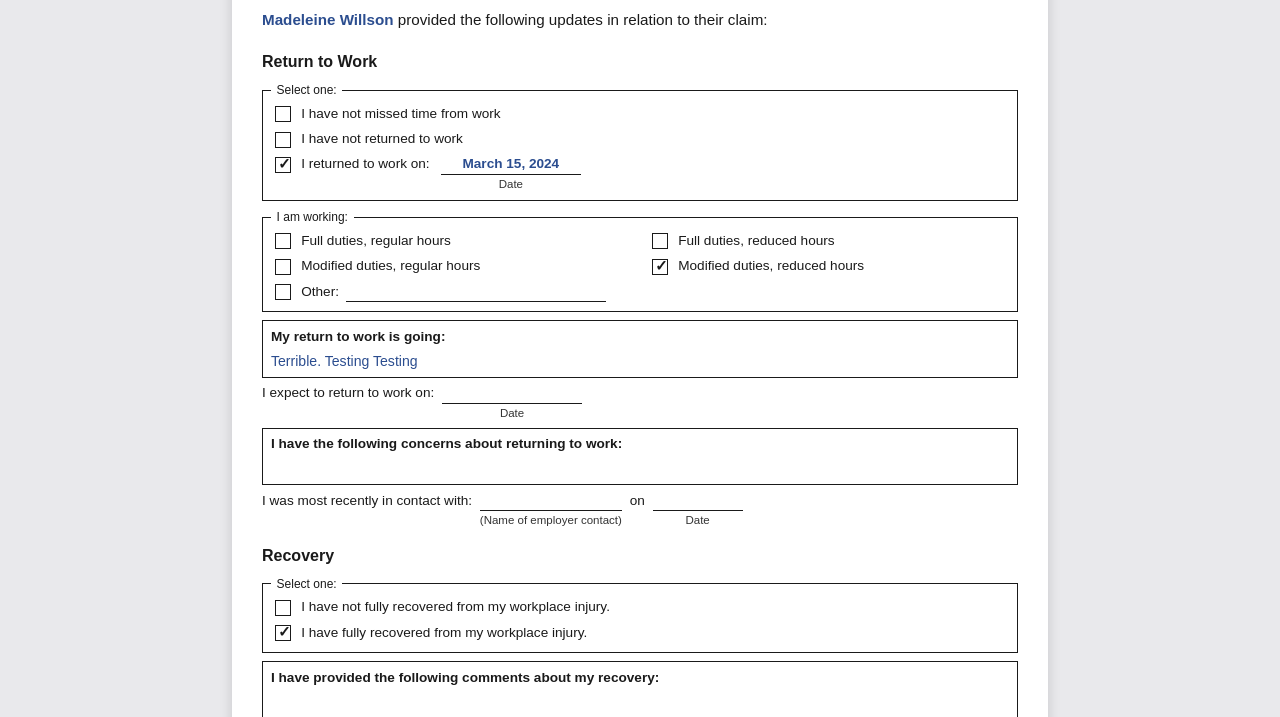
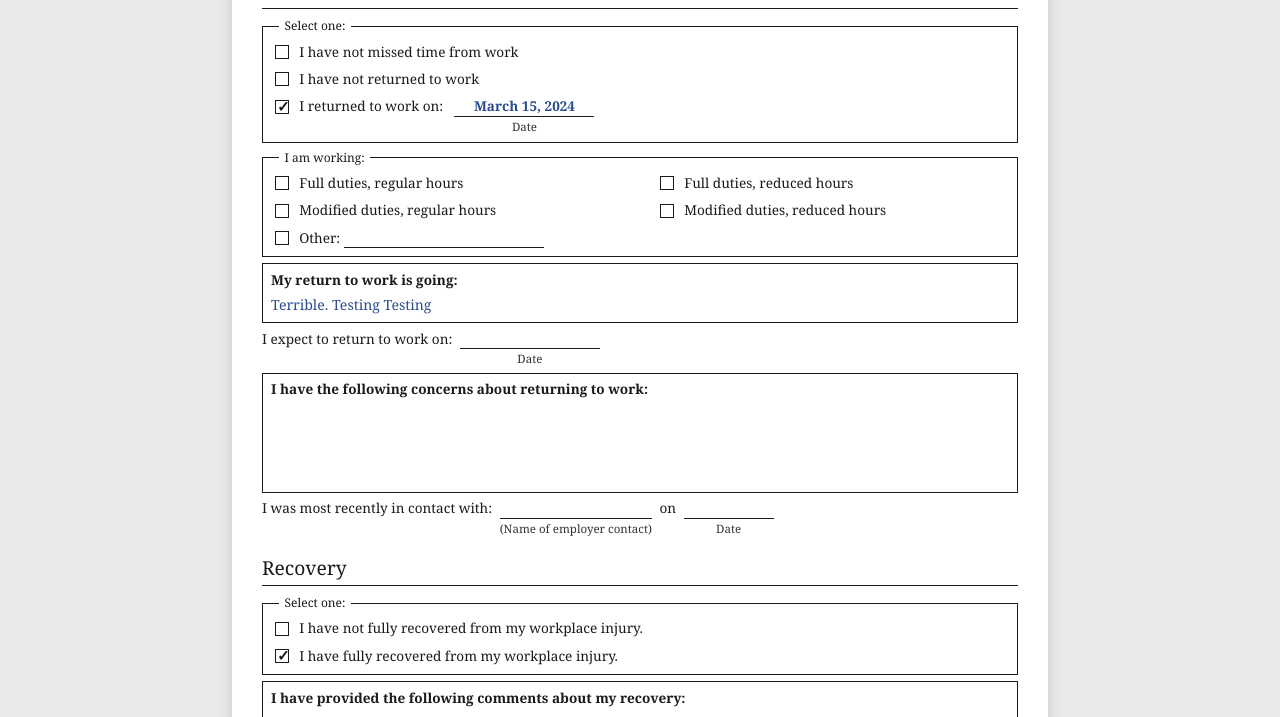
Before and after one commit to parnika0110/Diona, a plain HTML site: page worker-progress-report/index.html in a window 1280 px wide. Shown: the part 265-982 px from the top of the page. Drawn offline with Linux system fonts and the light colour scheme.

Commit message:
Final pass: Rebuild to exactly match reference PDF

```diff
--- a/worker-progress-report/index.html
+++ b/worker-progress-report/index.html
@@ -56,7 +56,7 @@
     <section class="form-section">
       <h2>Return to Work</h2>
 
-      <fieldset class="checkbox-grid" id="rtw-status-group">
+      <fieldset class="checkbox-grid">
         <legend>Select one:</legend>
         <label class="checkbox-line">
           <input type="checkbox" disabled id="cb-not-missed" />
@@ -76,19 +76,25 @@
         </label>
       </fieldset>
 
-      <fieldset class="checkbox-grid two-col" id="working-arrangement-group">
+      <fieldset class="checkbox-grid">
         <legend>I am working:</legend>
-        <label class="checkbox-line"><input type="checkbox" disabled id="cb-full-regular" /> Full duties, regular hours</label>
-        <label class="checkbox-line"><input type="checkbox" disabled id="cb-full-reduced" /> Full duties, reduced hours</label>
-        <label class="checkbox-line"><input type="checkbox" disabled id="cb-mod-regular" /> Modified duties, regular hours</label>
-        <label class="checkbox-line"><input type="checkbox" disabled id="cb-mod-reduced" /> Modified duties, reduced hours</label>
-        <label class="checkbox-line other-line">
-          <input type="checkbox" disabled id="cb-working-other" /> Other:
-          <span class="fill-line long" id="working-other-text"><!-- injected --></span>
-        </label>
+        <div style="display: flex; gap: 2rem;">
+          <div style="display: flex; flex-direction: column; gap: 0.5rem; flex: 1;">
+            <label class="checkbox-line"><input type="checkbox" disabled id="cb-full-duties" /> Full duties, regular hours</label>
+            <label class="checkbox-line"><input type="checkbox" disabled id="cb-modified-duties-regular" /> Modified duties, regular hours</label>
+            <label class="checkbox-line other-line">
+              <input type="checkbox" disabled id="cb-other" />
+              <span>Other: <span class="fill-line" style="min-width: 200px;" id="other-desc"><!-- injected --></span></span>
+            </label>
+          </div>
+          <div style="display: flex; flex-direction: column; gap: 0.5rem; flex: 1;">
+            <label class="checkbox-line"><input type="checkbox" disabled id="cb-full-duties-reduced" /> Full duties, reduced hours</label>
+            <label class="checkbox-line"><input type="checkbox" disabled id="cb-modified-duties-reduced" /> Modified duties, reduced hours</label>
+          </div>
+        </div>
       </fieldset>
 
-      <div class="freeform-box">
+      <div class="freeform-box box-med">
         <p class="freeform-label">My return to work is going:</p>
         <p class="freeform-value" id="how-its-going"><!-- injected --></p>
       </div>
@@ -101,7 +107,7 @@
         </span>
       </p>
 
-      <div class="freeform-box">
+      <div class="freeform-box box-tall">
         <p class="freeform-label">I have the following concerns about returning to work:</p>
         <p class="freeform-value" id="concerns"><!-- injected --></p>
       </div>
@@ -123,13 +129,13 @@
     <!-- ---------------- RECOVERY ---------------- -->
     <section class="form-section">
       <h2>Recovery</h2>
-      <fieldset class="checkbox-grid" id="recovery-status-group">
+      <fieldset class="checkbox-grid">
         <legend>Select one:</legend>
         <label class="checkbox-line"><input type="checkbox" disabled id="cb-not-recovered" /> I have not fully recovered from my workplace injury.</label>
         <label class="checkbox-line"><input type="checkbox" disabled id="cb-fully-recovered" /> I have fully recovered from my workplace injury.</label>
       </fieldset>
 
-      <div class="freeform-box">
+      <div class="freeform-box box-tall">
         <p class="freeform-label">I have provided the following comments about my recovery:</p>
         <p class="freeform-value" id="recovery-comments"><!-- injected --></p>
       </div>
@@ -150,7 +156,7 @@
 
     <!-- ---------------- PAIN SCALE ---------------- -->
     <section class="form-section">
-      <h2>I rate my current pain/discomfort on a scale of 1-10, where 1 is no pain and 10 is severe pain out of 10.</h2>
+      <p style="font-size: 1rem; margin: 0 0 0.5rem 0;">I rate my current pain/discomfort on a scale of 1-10, <br/>where 1 is no pain and 10 is severe pain out of 10.</p>
       <div class="pain-scale" id="pain-scale">
         <!-- ten numbered boxes injected here; the matching value gets a
              "selected" class driven entirely by data.js -->
@@ -159,7 +165,7 @@
 
     <!-- ---------------- MEDICAL TREATMENT ---------------- -->
     <section class="form-section">
-      <fieldset class="checkbox-grid" id="treatment-status-group">
+      <fieldset class="checkbox-grid">
         <legend>Select one:</legend>
         <label class="checkbox-line">
           <input type="checkbox" disabled id="cb-not-continuing-treatment" />
@@ -196,19 +202,18 @@
         </span>
       </p>
 
-      <label class="checkbox-line">
-        <input type="checkbox" disabled id="cb-chiro-physio" />
+      <p class="field-line">
         I am attending a Chiropractor or Physiotherapist
         <span class="inline-field">
-          <span class="fill-line" id="treatment-frequency"><!-- injected --></span>
+          <span class="fill-line" style="min-width: 250px;" id="treatment-frequency"><!-- injected --></span>
           <span class="field-caption">(Frequency)</span>
         </span>
-      </label>
+      </p>
     </section>
 
     <!-- ---------------- MEDICATION ---------------- -->
     <section class="form-section">
-      <fieldset class="checkbox-grid" id="medication-status-group">
+      <fieldset class="checkbox-grid">
         <legend>Select one:</legend>
         <label class="checkbox-line"><input type="checkbox" disabled id="cb-not-taking-medication" /> I am not taking medication for my workplace injury.</label>
         <label class="checkbox-line">
@@ -224,12 +229,12 @@
 
     <!-- ---------------- HOME EXERCISES ---------------- -->
     <section class="form-section">
-      <fieldset class="checkbox-grid" id="exercise-status-group">
+      <fieldset class="checkbox-grid">
         <legend>Select one:</legend>
         <label class="checkbox-line"><input type="checkbox" disabled id="cb-not-doing-exercises" /> I am not doing home exercises for my workplace injury.</label>
         <label class="checkbox-line"><input type="checkbox" disabled id="cb-doing-exercises" /> I am doing home exercises for my workplace injury.</label>
       </fieldset>
-      <div class="freeform-box">
+      <div class="freeform-box box-tall">
         <p class="freeform-label">List the exercises you are doing:</p>
         <p class="freeform-value" id="exercises-list"><!-- injected --></p>
       </div>
@@ -238,13 +243,23 @@
     <!-- ---------------- OTHER INFORMATION ---------------- -->
     <section class="form-section">
       <h2>Other Information</h2>
-      <div class="freeform-box">
+      <div class="freeform-box box-tall">
         <p class="freeform-label">I would like to provide the following additional information about my claim/injury:</p>
         <p class="freeform-value" id="other-information"><!-- injected --></p>
       </div>
     </section>
 
-    <!-- ---------------- CERTIFICATION (Moved from Page 3) ---------------- -->
+    <footer class="doc-footer">
+      <span>Worker App ID: <span class="footer-app-id"><!-- injected --></span></span>
+      <span class="footer-center">Page 2 of <span class="footer-page-total"><!-- injected --></span></span>
+      <span class="footer-right">Submitted: <span class="footer-submitted"><!-- injected --></span></span>
+    </footer>
+  </main>
+
+  <!-- ===================================================================
+       PAGE 3 — certification + privacy acknowledgement
+  ==================================================================== -->
+  <main id="page-3" class="page">
     <section class="form-section certification-section">
       <p class="certification-text">
         I certify that the information given on this form is true, correct and complete to the
@@ -271,7 +286,7 @@
 
     <footer class="doc-footer">
       <span>Worker App ID: <span class="footer-app-id"><!-- injected --></span></span>
-      <span class="footer-center">Page 2 of <span class="footer-page-total"><!-- injected --></span></span>
+      <span class="footer-center">Page 3 of <span class="footer-page-total"><!-- injected --></span></span>
       <span class="footer-right">Submitted: <span class="footer-submitted"><!-- injected --></span></span>
     </footer>
   </main>
--- a/worker-progress-report/script.js
+++ b/worker-progress-report/script.js
@@ -73,7 +73,7 @@
 function renderFooters(data) {
   setText("footer-app-id", data.meta.workerAppId);
   setText("footer-submitted", data.meta.submitted);
-  setText("footer-page-total", "2");
+  setText("footer-page-total", "3");
 }
 
 function renderReturnToWork(data) {
--- a/worker-progress-report/style.css
+++ b/worker-progress-report/style.css
@@ -17,18 +17,36 @@
   box-sizing: border-box;
 }
 
+fieldset {
+  border: none;
+  padding: 0;
+  margin: 0;
+}
+
+legend {
+  font-size: 0.85rem;
+  color: #1a1a1a;
+  padding: 0 0.25rem;
+  margin-left: 0.5rem;
+}
+
 body {
   margin: 0;
   padding: 0;
-  font-family: Arial, Helvetica, sans-serif;
+  font-family: Georgia, "Times New Roman", serif;
   color: #1a1a1a;
   background: #e9e9ec;
   line-height: 1.35;
 }
 
 h1, h2 {
-  font-family: Arial, Helvetica, sans-serif;
+  font-family: Georgia, "Times New Roman", serif;
   margin: 0;
+}
+
+h2 {
+  border-bottom: 1px solid #1a1a1a;
+  padding-bottom: 0.2rem;
 }
 
 a {
@@ -85,9 +103,9 @@
 
 .brand {
   display: flex;
-  flex-direction: column;
-  align-items: flex-start;
-  gap: 0.5rem;
+  flex-direction: row;
+  align-items: center;
+  gap: 15px;
 }
 
 .logo {
@@ -107,11 +125,9 @@
 }
 
 .title-block h1 {
-  font-size: 1.65rem;
-  font-weight: bold;
-  margin-bottom: 8px;
-  text-transform: uppercase;
-  letter-spacing: 0.5px;
+  font-size: 1.5rem;
+  font-weight: normal;
+  margin-bottom: 4px;
 }
 
 .claim-row {
@@ -153,28 +169,28 @@
 /* ---------------------------- 4. Form controls ----------------------------- */
 
 .form-section {
-  margin-bottom: 1rem;
+  margin-bottom: 1.2rem;
 }
 
 .form-section h2 {
-  font-size: 1rem;
+  font-size: 1.2rem;
+  font-weight: normal;
   margin-bottom: 0.6rem;
 }
 
 .checkbox-grid {
   border: 1px solid #1a1a1a;
-  padding: 0.4rem 0.5rem 0.5rem;
-  margin: 0 0 0.5rem;
+  padding: 0.5rem;
+  margin: 0.4rem 0;
   display: flex;
   flex-direction: column;
-  gap: 0.3rem;
+  gap: 0.5rem;
 }
 
-.checkbox-grid.four-col,
-.checkbox-grid.two-col {
+.grid-2-col {
   display: grid;
   grid-template-columns: 1fr 1fr;
-  gap: 0.3rem 1rem;
+  gap: 0.5rem;
 }
 
 .checkbox-grid legend {
@@ -192,11 +208,11 @@
 .checkbox-line input[type="checkbox"] {
   appearance: none;
   -webkit-appearance: none;
-  width: 16px;
-  height: 16px;
+  width: 14px;
+  height: 14px;
   border: 1px solid #1a1a1a;
   border-radius: 0;
-  margin-top: 0.1rem;
+  margin-top: 0.15rem;
   position: relative;
   background-color: #fff;
   cursor: pointer;
@@ -209,7 +225,7 @@
   content: "✓";
   position: absolute;
   top: -3px;
-  left: 2px;
+  left: 1px;
   font-size: 15px;
   font-weight: bold;
   color: #1a1a1a;
@@ -285,6 +301,14 @@
   min-height: 2rem;
 }
 
+.freeform-box.box-med {
+  min-height: 60px;
+}
+
+.freeform-box.box-tall {
+  min-height: 120px;
+}
+
 .freeform-label {
   margin: 0 0 0.35rem;
   font-size: 0.85rem;
@@ -307,6 +331,7 @@
 .pain-scale {
   display: grid;
   grid-template-columns: repeat(5, auto);
+  grid-template-rows: auto auto;
   justify-content: start;
   gap: 0.6rem 2rem;
   margin-top: 0.5rem;
```
